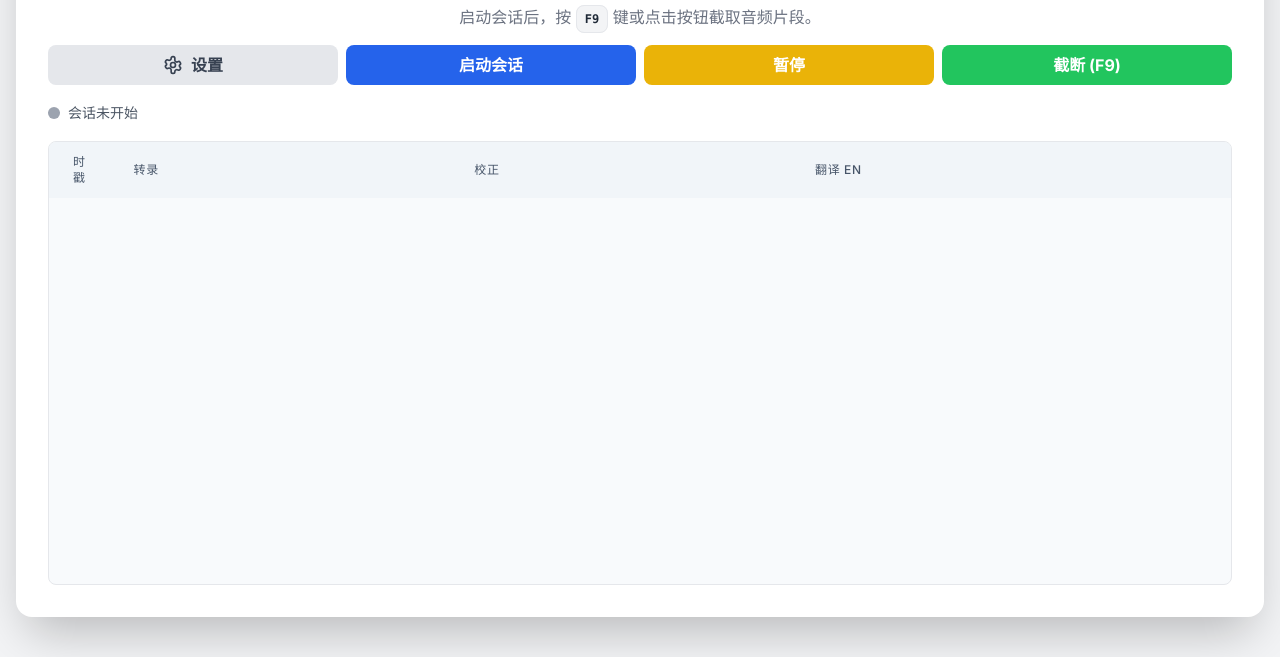
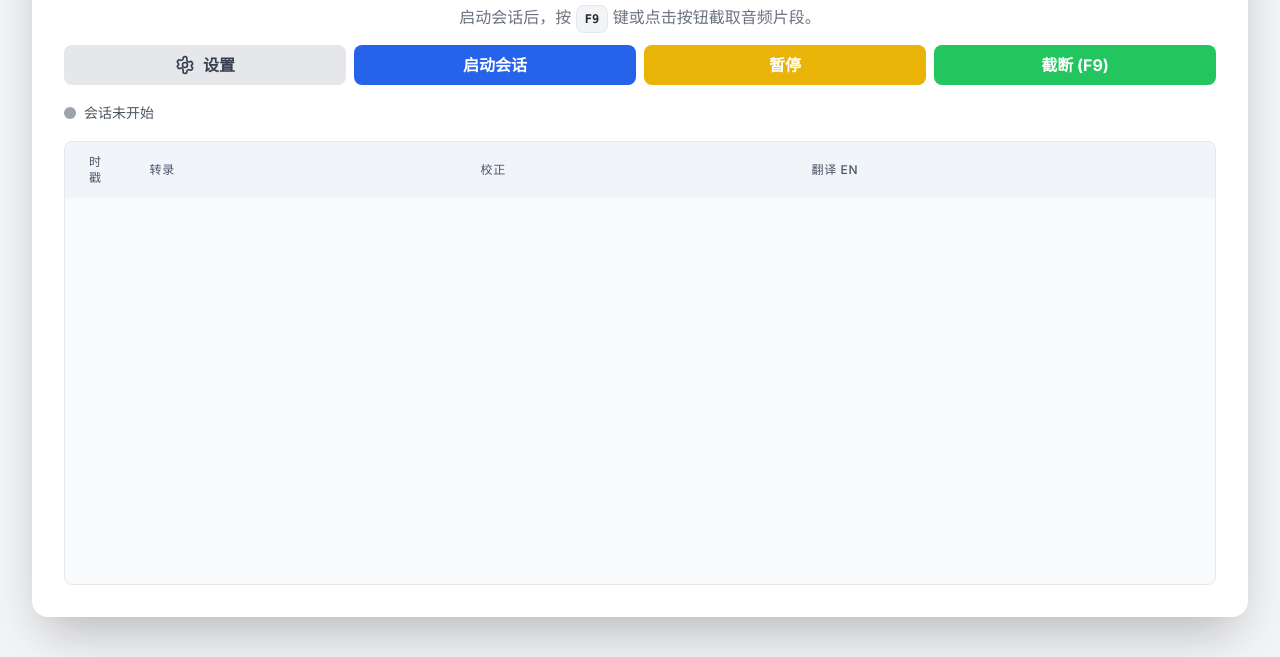
Before and after one commit to Ben11029/Transcribe, a plain HTML site: page index.html in a window 1280 px wide. Shown: the part 143-800 px from the top of the page. Drawn offline with nearby package versions, Linux system fonts and the light colour scheme.

Commit message:
Update index.html

```diff
--- a/index.html
+++ b/index.html
@@ -49,7 +49,7 @@
     </style>
 </head>
 <body class="bg-gray-100 text-gray-800 flex items-center justify-center min-h-screen p-4">
-    <div class="w-full max-w-7xl mx-auto p-6 md:p-8 bg-white rounded-2xl shadow-2xl flex flex-col" style="height: 90vh;">
+    <div class="w-[95vw] max-w-none mx-auto p-6 md:p-8 bg-white rounded-2xl shadow-2xl flex flex-col" style="height: 90vh;">
 
         <div class="flex-shrink-0">
             <div class="text-center mb-4">
```
